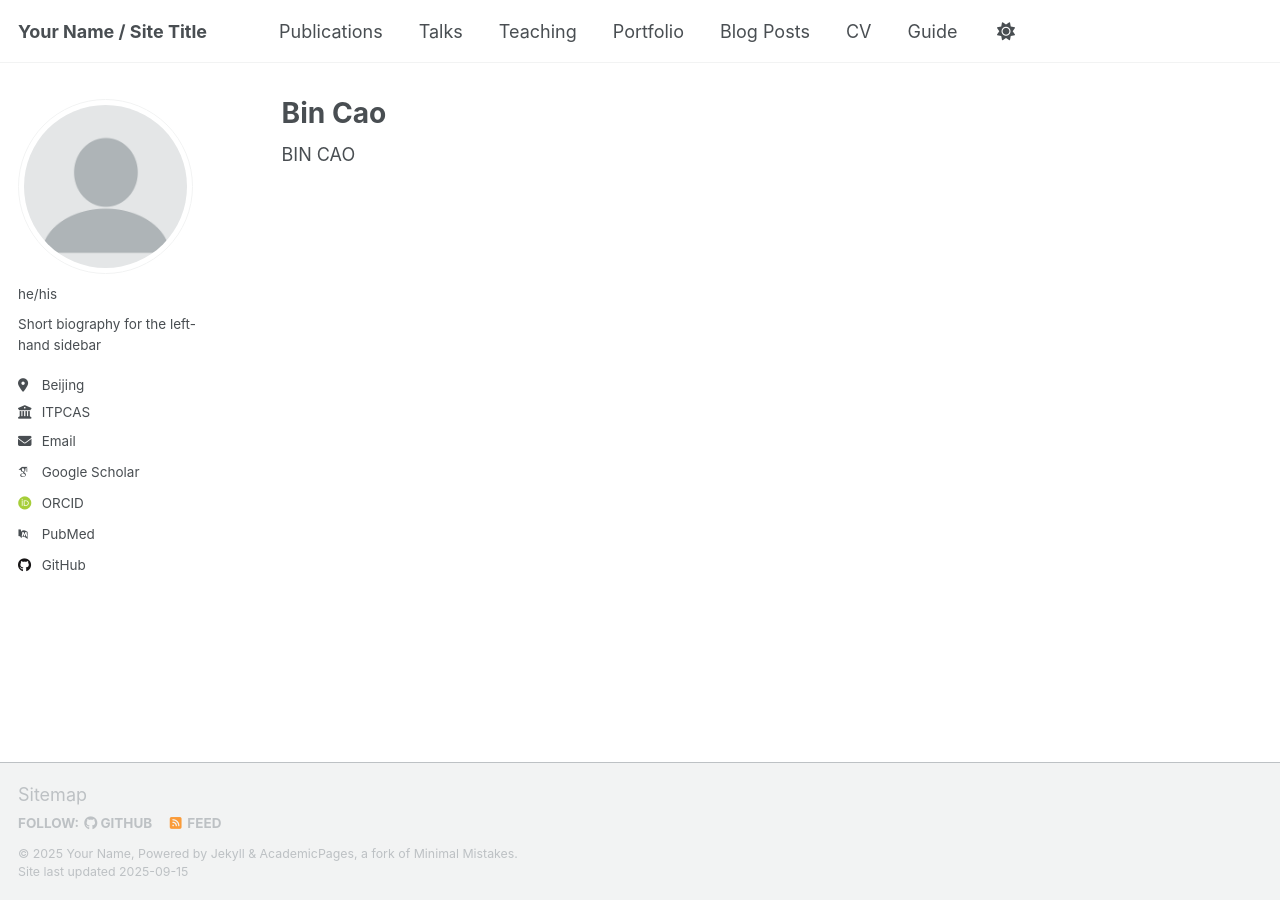
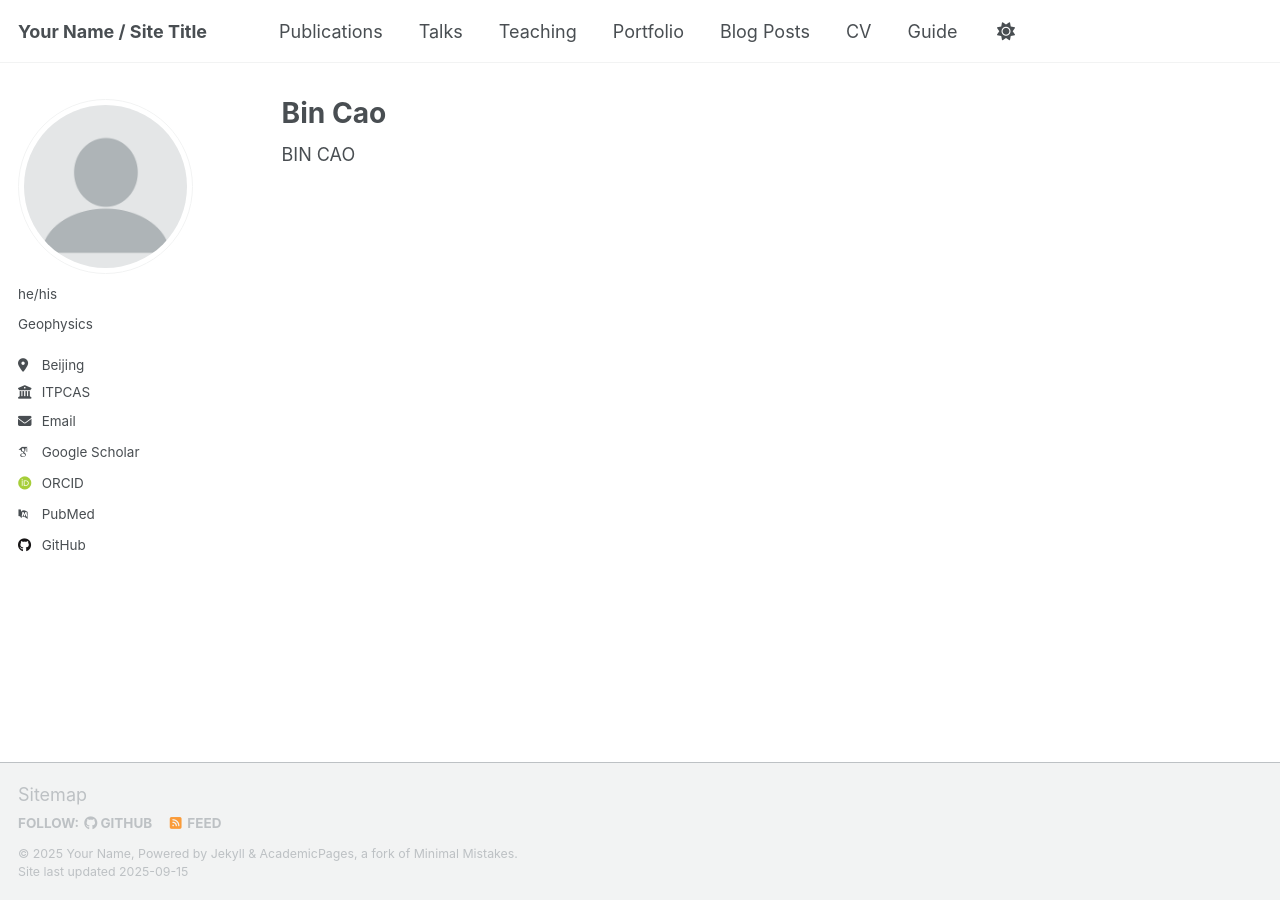
Before and after one commit to BinCAO-PF/research, a Jekyll site: the page built from _pages/about.md, in a window 1280 px wide. Built offline with Jekyll 4.4.1, drawn with Linux system fonts in a browser that asks for light colours; some web fonts are replaced; a script that is not in the unit is left out; part of the change alters nothing that is shown.

Commit message:
Update _config.yml

```diff
--- a/_config.yml
+++ b/_config.yml
@@ -25,11 +25,11 @@ author:
   # Biographic information
   avatar           : "profile.png"
   pronouns         : "he/his"
-  bio              : "Short biography for the left-hand sidebar"
+  bio              : "Geophysics"
   location         : "Beijing"
   employer         : "ITPCAS"
   uri              : # URL
-  email            : "none@example.org"
+  email            : "bin.cao@itpcas.ac.cn"
 
   # Academic websites
   academia         : # URL
@@ -42,13 +42,7 @@ author:
   scopus           : # URL
 
   # Repositories and software development
-  bitbucket        : # Username - Update with your username on the site
-  codepen          : # Username
-  dribbble         : # Username
   github           : "academicpages"
-  kaggle           : # Username
-  stackoverflow    : # User number or user number and name (i.e., use "1" or "1/jeff-atwood")
-
 
 # Publication Category - The following the list of publication categories and their headings
 publication_category:
```
